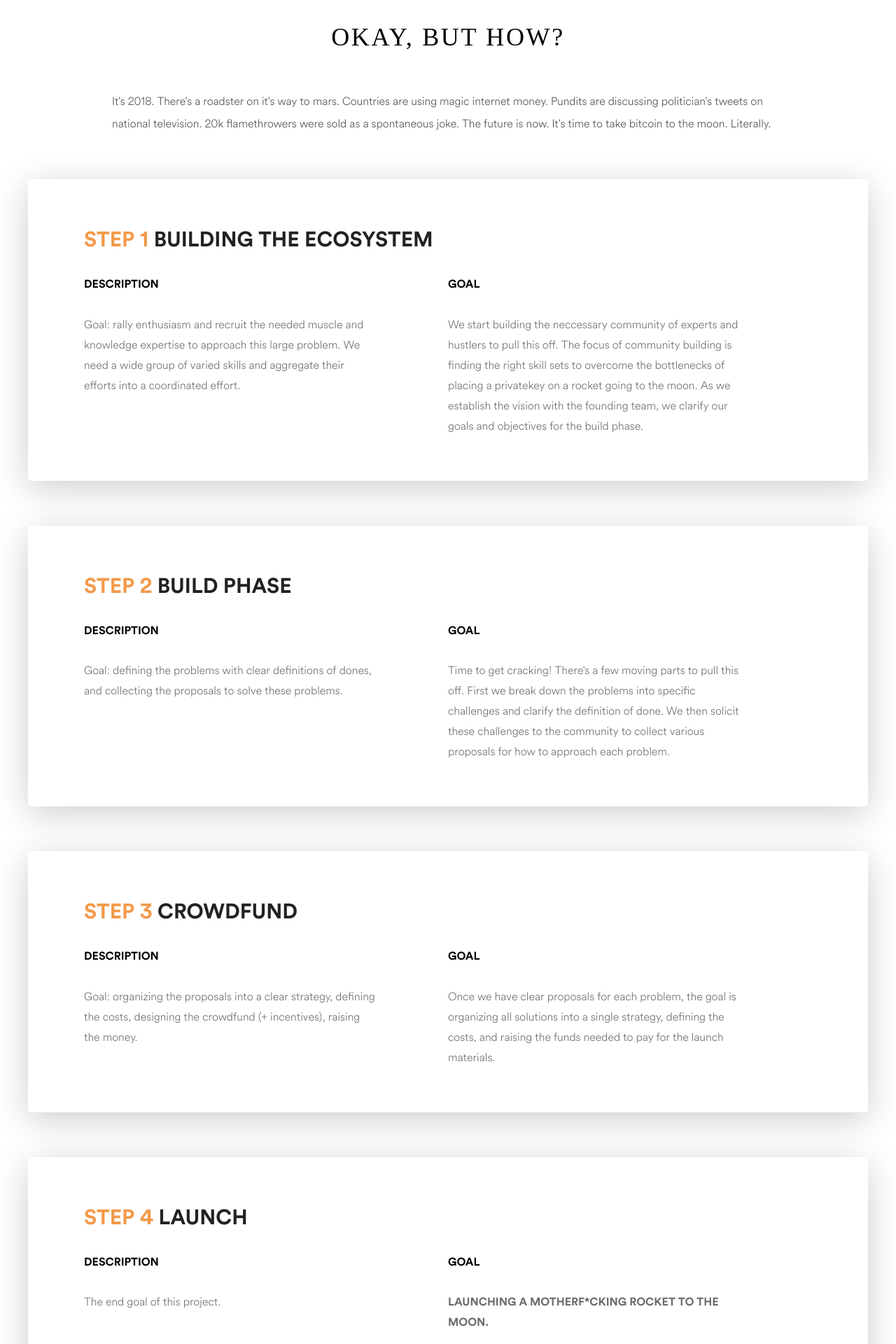
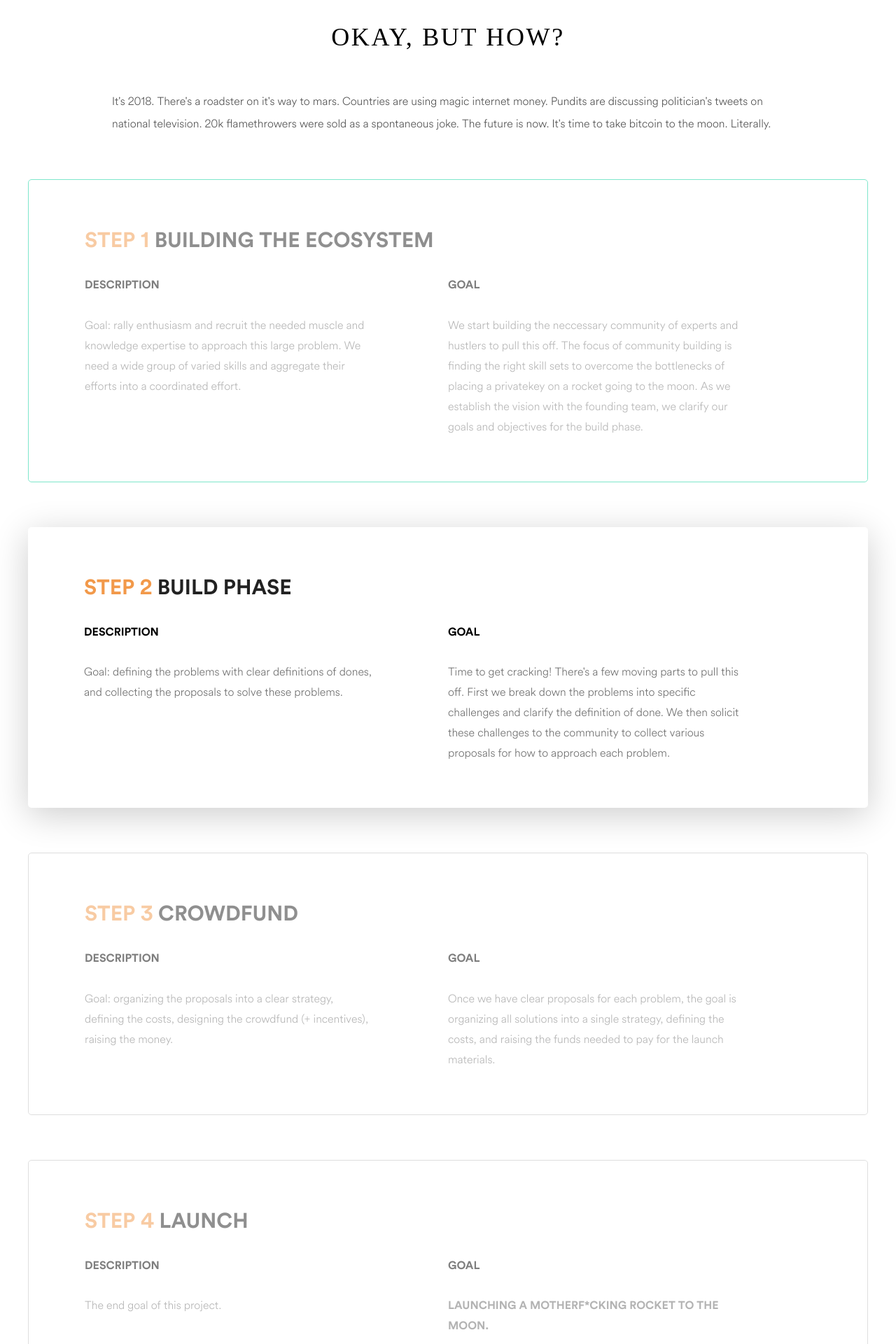
Before and after one commit to AhsanFazal/moonshot-website, a PHP site: page / in a window 1280 px wide. Shown: the part 1026-2946 px from the top of the page at 70% size. Run offline with PHP 8.4, Linux system fonts and the light colour scheme; some libraries are stand-ins or nearby versions; some web fonts are replaced.

Commit message:
Small fix

```diff
--- a/css/main.css
+++ b/css/main.css
@@ -387,6 +387,18 @@ Author Styles
     margin-bottom: 64px
 }
 
+.steps-section .cards .card.inactive {
+    border: 1px solid #bebebe;
+    opacity: 0.5;
+    box-shadow: none;
+}
+
+.steps-section .cards .card.done {
+    border: 1px solid #00CF98;
+    opacity: 0.5;
+    box-shadow: none;
+}
+
 .steps-section .cards .card .title {
     font-family: Circular-Bold;
     font-size: 30px;
--- a/index.html
+++ b/index.html
@@ -73,7 +73,7 @@
                             <div class="main-title">OKAY, BUT HOW?</div>
                             <div class="main-description">It's 2018. There's a roadster on it's way to mars. Countries are using magic internet money. Pundits are discussing politician's tweets on national television. 20k flamethrowers were sold as a spontaneous joke. The future is now. It's time to take bitcoin to the moon. Literally.</div>
                             <div class="cards">
-                                <div class="card">
+                                <div class="card done">
                                     <div class="title"><span class="color primary">STEP 1</span> BUILDING THE ECOSYSTEM</div>
                                     <div class="explaination">
                                         <div class="description">
@@ -87,7 +87,7 @@
                                         </div>
                                     </div>
                                 </div>
-                                <div class="card">
+                                <div class="card active">
                                     <div class="title"><span class="color primary">STEP 2</span> BUILD PHASE</div>
                                     <div class="explaination">
                                         <div class="description">
@@ -101,7 +101,7 @@
                                         </div>
                                     </div>
                                 </div>
-                                <div class="card">
+                                <div class="card inactive">
                                     <div class="title"><span class="color primary">STEP 3</span> CROWDFUND</div>
                                     <div class="explaination">
                                         <div class="description">
@@ -115,7 +115,7 @@
                                         </div>
                                     </div>
                                 </div>
-                                <div class="card">
+                                <div class="card inactive">
                                     <div class="title"><span class="color primary">STEP 4</span> LAUNCH</div>
                                     <div class="explaination">
                                         <div class="description">
```
